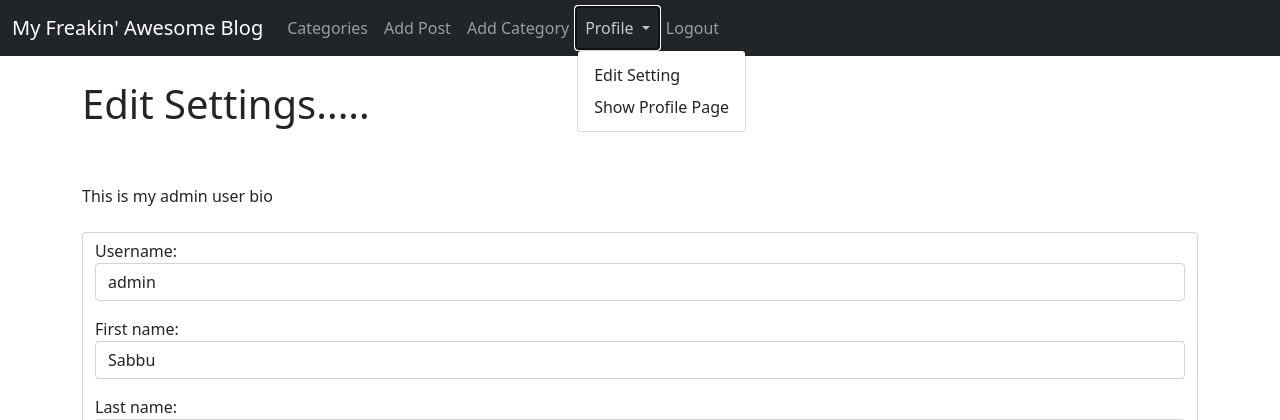
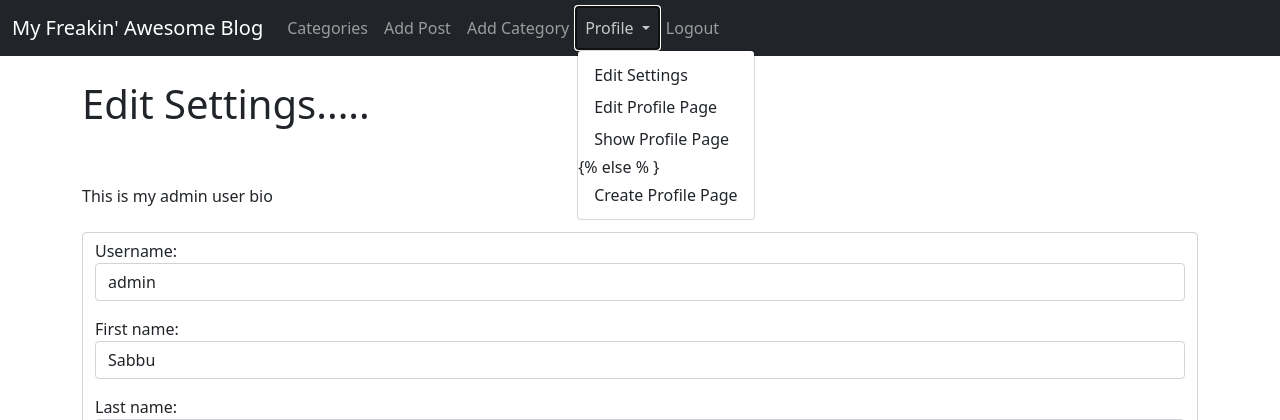
Before and after one commit to iSabbuGiri/Blog, a Django app: page /members/edit_profile/ in a window 1280 px wide, after a click on "Profile". Shown: the top 420 px of the page. Run offline with Django 3.2, Linux system fonts and the light colour scheme; a user stored in the database is signed in; data comes from the database, SQL or seed files in the repository; some libraries are stand-ins or nearby versions.

Commit message:
profile account creation

```diff
--- a/members/forms.py
+++ b/members/forms.py
@@ -1,6 +1,18 @@
 from django.contrib.auth.forms import UserCreationForm, UserChangeForm
 from django.contrib.auth.models import User
 from django import forms
+from theblog.models import Profile
+
+class ProfilePageForm(forms.ModelForm):
+    class Meta:
+        model = Profile
+        fields = ('bio', 'profile_picture', 'facebook_url')
+        widgets = {
+                'bio': forms.Textarea(attrs={'class': 'form-control'}),
+                #'profile_picture': forms.TextInput(attrs={'class': 'form-control'}),
+                'facebook': forms.TextInput(attrs={'class': 'form-control'}),
+
+        }
 
 class SignUpForm(UserCreationForm):
     email  = forms.EmailField(widget=forms.EmailInput(attrs={'class': 'form-control'}))
--- a/members/urls.py
+++ b/members/urls.py
@@ -1,6 +1,6 @@
 
 from django.urls import path
-from .views import UserRegisterView, UserEditView, PasswordsChangeView, ShowProfilePageView,EditProfilePageView
+from .views import UserRegisterView, UserEditView, PasswordsChangeView, ShowProfilePageView,EditProfilePageView, CreateProfilePageView
 from django.contrib.auth import views as auth_views
 
 urlpatterns = [
@@ -8,7 +8,8 @@
    path('edit_profile/', UserEditView.as_view(),name = 'edit_profile'),
    #path('password/',auth_views.PasswordChangeView.as_view(template_name='registration/change-password.html')),
    path('password/',PasswordsChangeView.as_view(template_name='registration/change-password.html')),
-   path('<int:pk>/profile', ShowProfilePageView.as_view(), name="show_profile_page"),
-   path('<int:pk>/edit_profile_page', EditProfilePageView.as_view(), name="edit_profile_page"),
+   path('<int:pk>/profile/', ShowProfilePageView.as_view(), name="show_profile_page"),
+   path('<int:pk>/edit_profile_page/', EditProfilePageView.as_view(), name="edit_profile_page"),
+   path('create_user_profile/', CreateProfilePageView.as_view(), name="create_user_profile"),
 
 ]
--- a/members/views.py
+++ b/members/views.py
@@ -1,11 +1,21 @@
 from django.shortcuts import render, get_object_or_404
 from django.views import generic
-from django.views.generic import DetailView
+from django.views.generic import DetailView,CreateView
 from django.contrib.auth.forms import UserCreationForm, UserChangeForm,PasswordChangeForm
 from django.contrib.auth.views import PasswordChangeView
 from django.urls import reverse_lazy
-from .forms import SignUpForm, EditProfileForm
+from .forms import SignUpForm, EditProfileForm, ProfilePageForm
 from theblog.models import Profile
+
+class CreateProfilePageView(CreateView):
+    model = Profile
+    form_class = ProfilePageForm
+    template_name = "registration/create_user_profile"
+    #fields = '__all__'
+
+    def form_valid(self, form):
+        form.instance.user  = self.request.user
+        return super().form_valid(form)
 
 class EditProfilePageView(generic.UpdateView):
     model = Profile
--- a/theblog/models.py
+++ b/theblog/models.py
@@ -25,6 +25,10 @@
 
     def __str__(self):
         return str(self.user)
+
+    def get_absolute_url(self):
+       # return reverse('article-detail',args=(str(self.id)))
+       return reverse('home')
 
     def get_profile_picture(self):
         if self.profile_picture:
--- a/theblog/templates/base.html
+++ b/theblog/templates/base.html
@@ -60,9 +60,17 @@
               Profile
             </a>
             <ul class="dropdown-menu" aria-labelledby="navbarDropdown">
-              <li><a class="dropdown-item" href="{% url 'edit_profile' %}">Edit Setting</a></li>
+              <a class="dropdown-item" href="{% url 'edit_profile' %}">Edit Settings</a>
 
-              <li><a class="dropdown-item" href="{% url 'show_profile_page' user.profile.id %}">Show Profile Page</a></li>
+              {% if user.profile.id %}
+
+                <a class="dropdown-item" href="{% url 'edit_profile_page' user.profile.id %}">Edit Profile Page</a>
+                <a class="dropdown-item" href="{% url 'show_profile_page' user.profile.id %}">Show Profile Page</a>
+
+              {% else % }
+                <li><a class="dropdown-item" href="{% url 'create_user_profile'  %}">Create Profile Page</a></li>
+              {% endif %}
+
             </ul>
           </li>
 
```
Also changed, not shown: members/templates/registration/create_user_profile.html (added, +31 -0 lines), members/templates/registration/edit_profile_page.html (+5 -4 lines).
